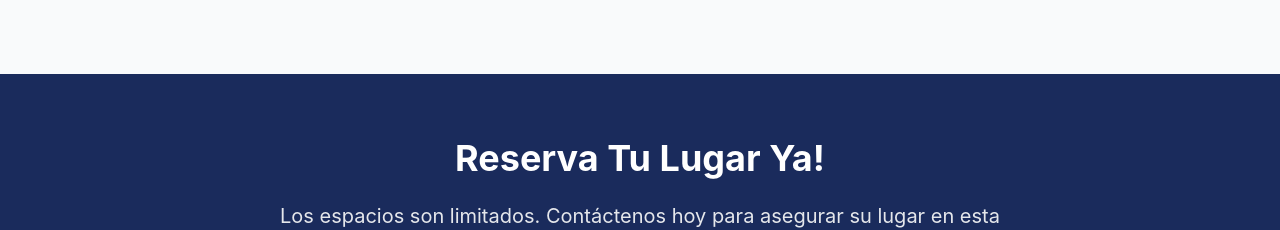
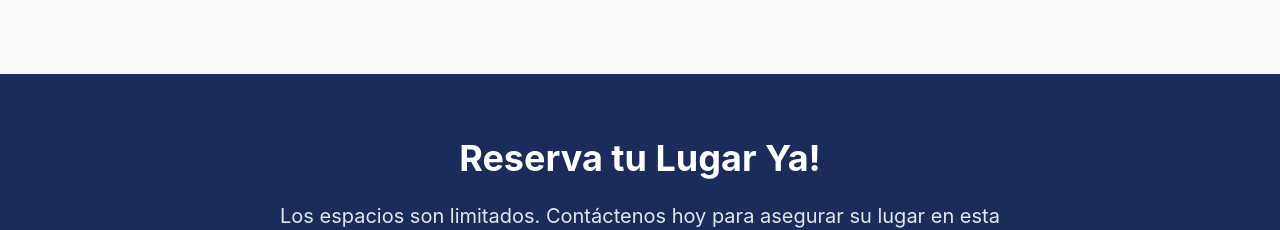
Before and after one commit to edgeautomate-creator/QVI, a React (Vite) app: page / in a window 1280 px wide. Shown: the part 1756-1986 px from the top of the page. Built offline with nearby package versions, Linux system fonts and the light colour scheme; no server answers.

Commit message:
Updated LanguageContext.tsx

```diff
--- a/src/contexts/LanguageContext.tsx
+++ b/src/contexts/LanguageContext.tsx
@@ -141,7 +141,7 @@ const translations = {
         item5: 'Visa de entrada a Egipto',
         item6: 'Gastos personales y manejo de equipaje en aeropuertos'
       },
-      cta: 'Reserva Tu Lugar Ya!',
+      cta: 'Reserva tu Lugar Ya!',
       ctaText: 'Los espacios son limitados. Contáctenos hoy para asegurar su lugar en esta peregrinación única.',
       days: {
         day1: {
```
